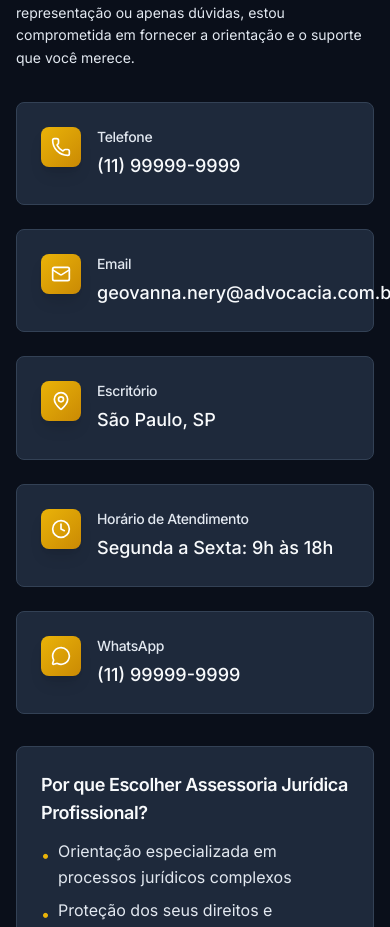
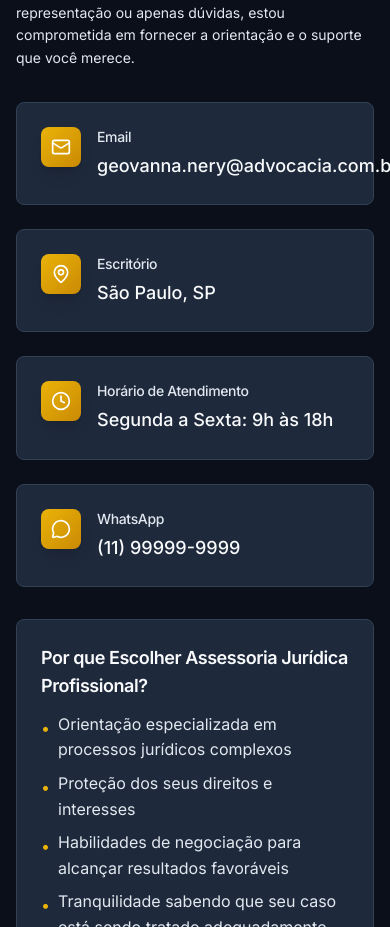
Before and after one commit to bcordeirodev/lawyer-hero-geovanna, a Next.js app: page / in a window 390 px wide. Shown: the part 5248-6175 px from the top of the page. Built offline with nearby package versions, Linux system fonts and the light colour scheme.

Commit message:
feat: remove phone contact and keep only WhatsApp

```diff
--- a/src/constants/data.ts
+++ b/src/constants/data.ts
@@ -4,7 +4,6 @@
  */
 
 import {
-    Phone,
     Mail,
     MapPin,
     Clock,
@@ -138,13 +137,6 @@ export const LAWYER_DATA = {
 
     contactInfo: [
         {
-            icon: Phone,
-            label: "Telefone",
-            value: "(11) 99999-9999",
-            type: "phone" as const,
-            href: "tel:+5511999999999"
-        },
-        {
             icon: Mail,
             label: "Email",
             value: "geovanna.nery@advocacia.com.br",
--- a/src/types/index.ts
+++ b/src/types/index.ts
@@ -53,7 +53,7 @@ export interface ContactInfo {
     icon: React.ComponentType<{ className?: string }>
     label: string
     value: string
-    type: 'phone' | 'email' | 'address' | 'hours' | 'whatsapp'
+    type: 'email' | 'address' | 'hours' | 'whatsapp'
     href?: string
 }
 
```
